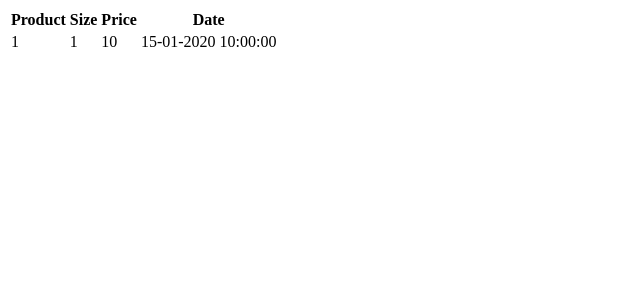
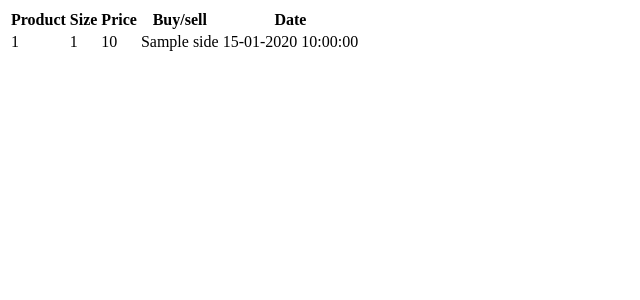
Before and after one commit to kevindh89/mycryptool, a Symfony app: template templates/frontend/order-list.html.twig in a window 1280 px wide. Shown: the top 300 px of the page, without its empty margins (0-640 px from the left). Run offline with Twig, Linux system fonts and the light colour scheme; the template is opened without the code that fills it: most values are stand-ins (such as "Sample title", 1, 10 or a date in 2020); some libraries are stand-ins or nearby versions.

Commit message:
Added buy/sell column in orders and trades list

```diff
--- a/templates/frontend/order-list.html.twig
+++ b/templates/frontend/order-list.html.twig
@@ -4,6 +4,7 @@
         <th scope="col">Product</th>
         <th scope="col">Size</th>
         <th scope="col">Price</th>
+        <th scope="col">Buy/sell</th>
         <th scope="col">Date</th>
     </tr>
     </thead>
@@ -13,6 +14,7 @@
             <td>{{ order.productId }}</td>
             <td>{{ order.size }}</td>
             <td>{{ order.price }}</td>
+            <td>{{ order.side }}</td>
             <td>{{ order.orderCreatedAt | date('d-m-Y H:i:s') }}</td>
         </tr>
     {% endfor %}
--- a/templates/frontend/trade-list.html.twig
+++ b/templates/frontend/trade-list.html.twig
@@ -4,6 +4,7 @@
         <th scope="col">Product</th>
         <th scope="col">Size</th>
         <th scope="col">Price</th>
+        <th scope="col">Buy/sell</th>
         <th scope="col">Date</th>
     </tr>
     </thead>
@@ -13,6 +14,7 @@
             <td>{{ trade.productId }}</td>
             <td>{{ trade.size }}</td>
             <td>{{ trade.price }}</td>
+            <td>{{ trade.side }}</td>
             <td>{{ trade.tradeCreatedAt | date('d-m-Y H:i:s') }}</td>
         </tr>
     {% endfor %}
```
